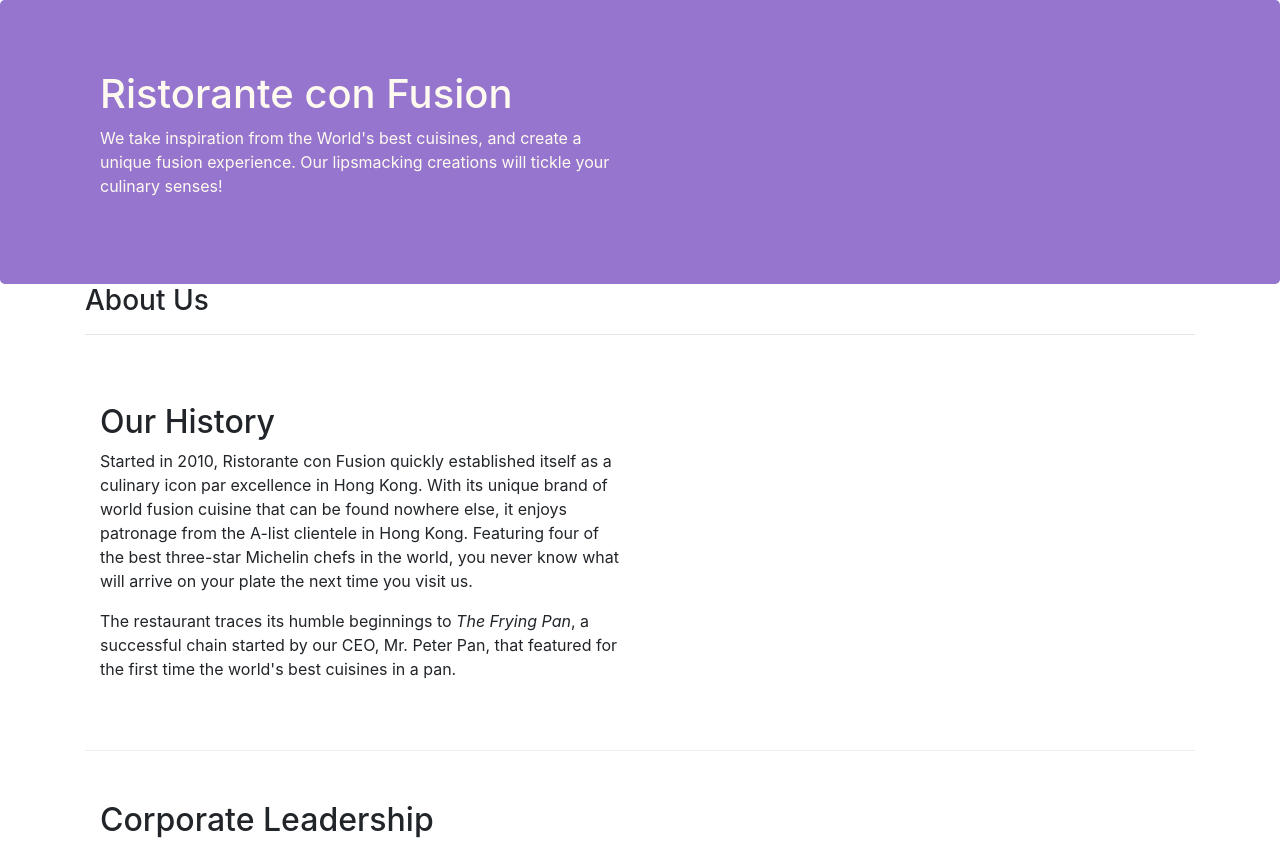
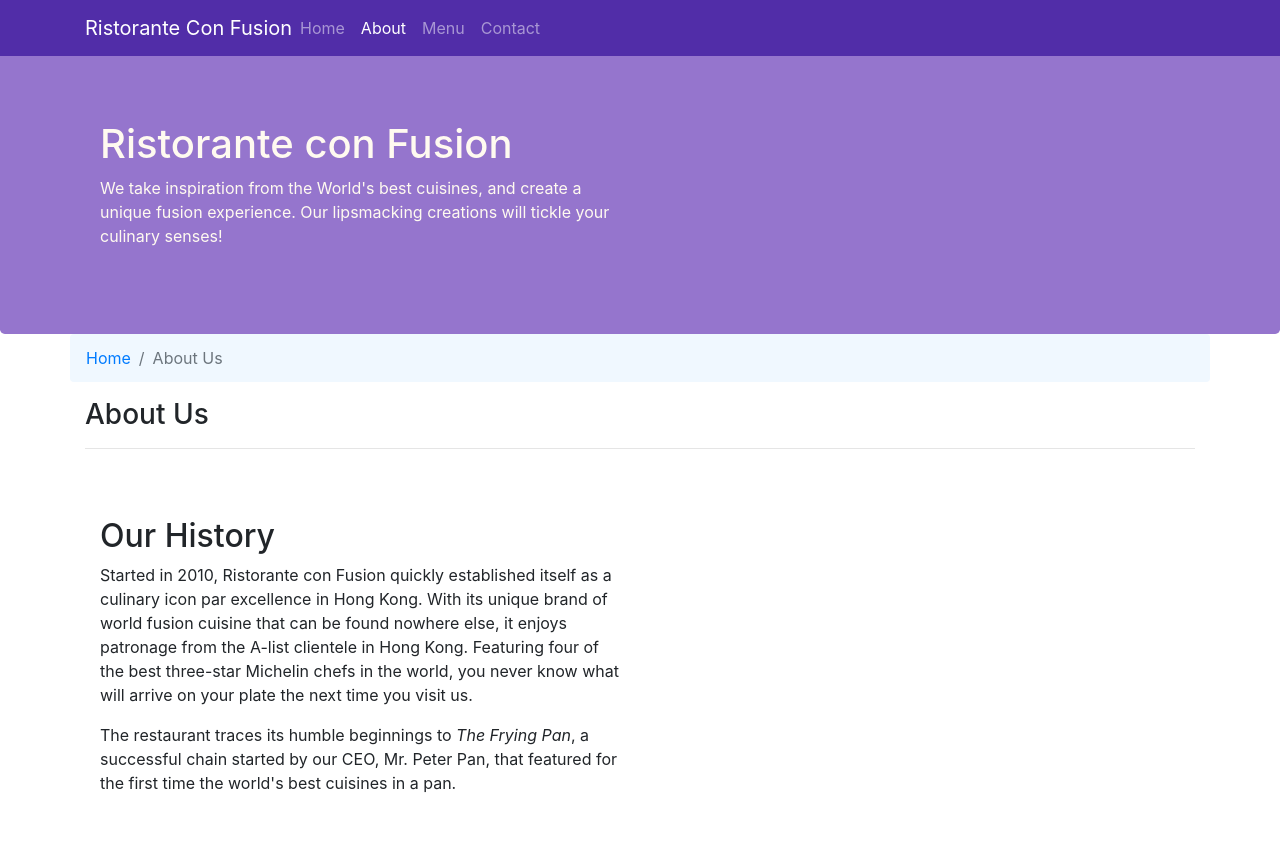
Before and after one commit to marcstoffels/Bootstrap4, a website: page aboutus.html in a window 1280 px wide. Shown: the top 842 px of the page. Drawn offline with nearby package versions, Linux system fonts and the light colour scheme.

Commit message:
Navbar and Breadcrumbs

```diff
--- a/aboutus.html
+++ b/aboutus.html
@@ -15,7 +15,23 @@
 </head>
 
 <body>
-
+    <!-- Navigation Bar -->
+    <nav class="navbar navbar-dark navbar-expand-sm fixed-top">
+        <div class="container">
+            <button class="navbar-toggler" type="button" data-toggle="collapse" data-target="#Navbar">
+                <span class="navbar-toggler-icon"></span>
+            </button>
+            <a class="navbar-brand mr-auto" href="./index.html">Ristorante Con Fusion</a>
+            <div class="collapse navbar-collapse" id="Navbar">
+                <ul class="navbar-nav mr-auto">
+                    <li class="nav-item"><a class="nav-link" href="./index.html">Home</a></li>
+                    <li class="nav-item active"><a class="nav-link"href="#">About</a></li>
+                    <li class="nav-item"><a class="nav-link"href="#">Menu</a></li>
+                    <li class="nav-item"><a class="nav-link"href="#">Contact</a></li>
+                </ul>
+            </div>
+        </div>
+    </nav>
     <header class="jumbotron">
         <div class="container">
             <div class="row row-header">
@@ -31,6 +47,10 @@
 
     <div class="container">
         <div class="row">
+            <ol class="col-12 breadcrumb">
+                <li class="breadcrumb-item"><a href="./index.html">Home</a></li>
+                <li class="breadcrumb-item active">About Us</li>
+            </ol>
             <div class="col-12">
                <h3>About Us</h3>
                <hr>
@@ -70,7 +90,7 @@
                 <div class="col-4 offset-1 col-sm-2">
                     <h5>Links</h5>
                     <ul class="list-unstyled">
-                        <li><a href="index.html">Home</a></li>
+                        <li><a href="./index.html">Home</a></li>
                         <li><a href="#">About</a></li>
                         <li><a href="#">Menu</a></li>
                         <li><a href="#">Contact</a></li>
--- a/css/styles.css
+++ b/css/styles.css
@@ -28,3 +28,16 @@
     margin: 0px;
     color: #0f0f0f;
 }
+
+body {
+    padding: 50px 0px 0px 0px;
+    z-index: o;
+}
+
+.navbar-dark {
+    background-color: #512DA8;
+}
+
+.breadcrumb {
+    background-color: aliceblue;
+}
```
Also changed, not shown: index.html (+17 -1 lines).
